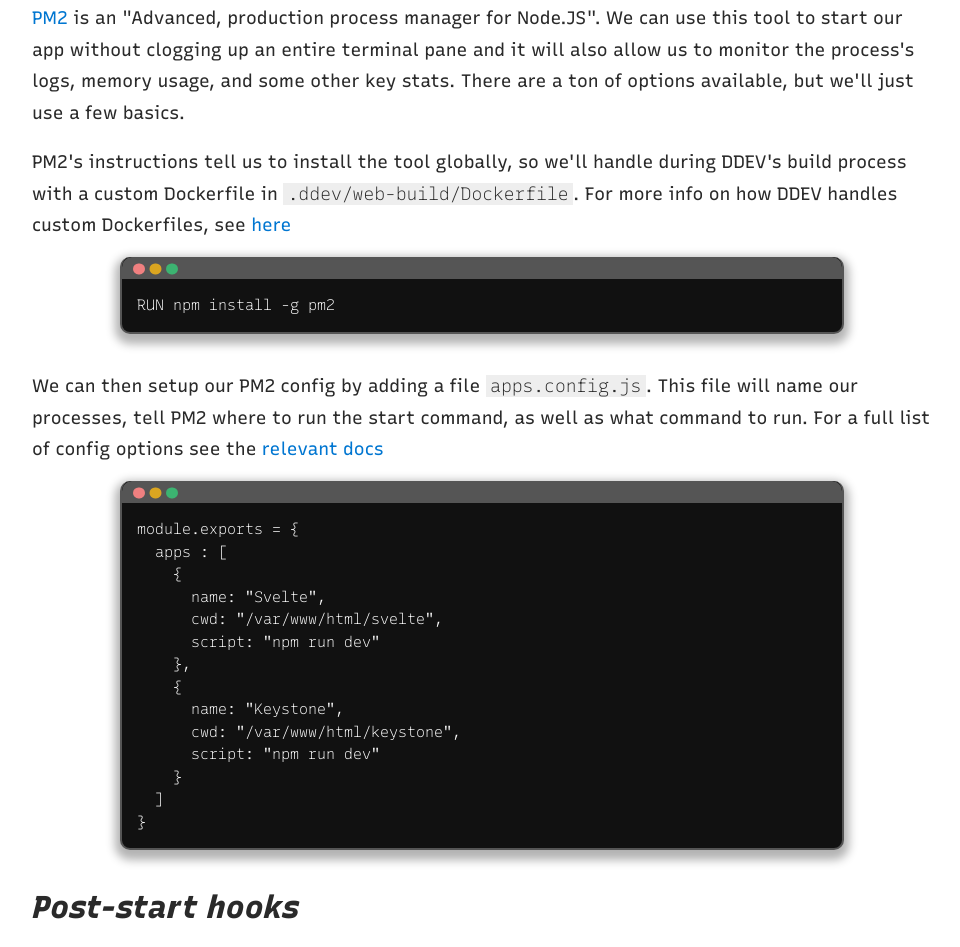
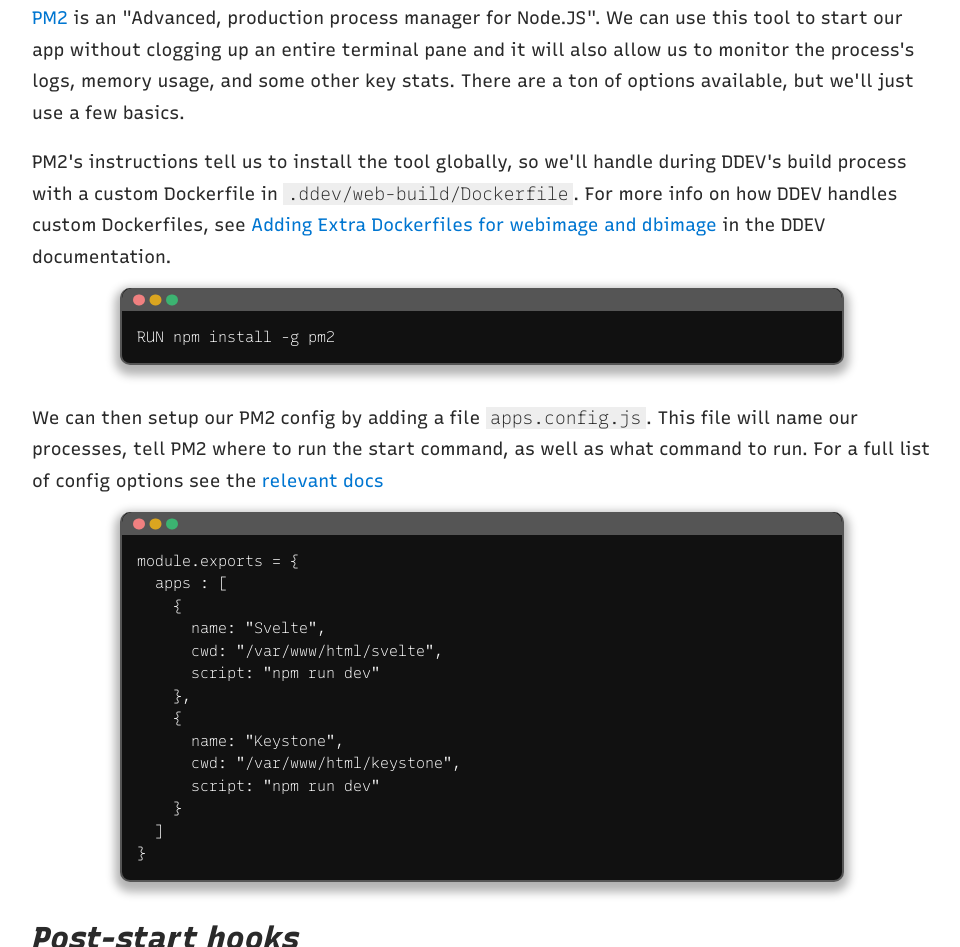
Before and after one commit to andy-blum/andy-blum, an Eleventy site: page src/articles/2024-01-21_DDEV-for-js.md in a window 1280 px wide. Shown: the part 8787-9734 px from the top of the page, without its empty margins (158-1118 px from the left). Built offline with nearby package versions, Linux system fonts and the light colour scheme; Eleventy itself is replaced by a stand-in of ours; code samples lack their colours; files that its build step writes are made by us from their sources.

Commit message:
Phrasing
Co-authored-by: Andrew Berry <andrew@furrypaws.ca>

````diff
--- a/src/articles/2024-01-21_DDEV-for-js.md
+++ b/src/articles/2024-01-21_DDEV-for-js.md
@@ -256,7 +256,7 @@
 
 [PM2](https://pm2.keymetrics.io/) is an "Advanced, production process manager for Node.JS". We can use this tool to start our app without clogging up an entire terminal pane and it will also allow us to monitor the process's logs, memory usage, and some other key stats. There are a ton of options available, but we'll just use a few basics.
 
-PM2's instructions tell us to install the tool globally, so we'll handle during DDEV's build process with a custom Dockerfile in `.ddev/web-build/Dockerfile`. For more info on how DDEV handles custom Dockerfiles, see [here](https://ddev.readthedocs.io/en/stable/users/extend/customizing-images/#adding-extra-dockerfiles-for-webimage-and-dbimage)
+PM2's instructions tell us to install the tool globally, so we'll handle during DDEV's build process with a custom Dockerfile in `.ddev/web-build/Dockerfile`. For more info on how DDEV handles custom Dockerfiles, see [Adding Extra Dockerfiles for webimage and dbimage](https://ddev.readthedocs.io/en/stable/users/extend/customizing-images/#adding-extra-dockerfiles-for-webimage-and-dbimage) in the DDEV documentation.
 
 ```Dockerfile
 RUN npm install -g pm2
````
